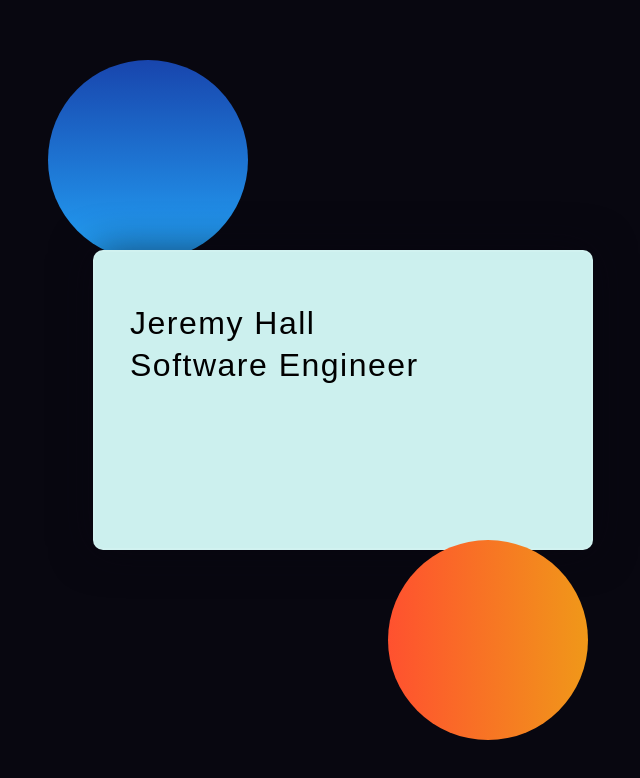
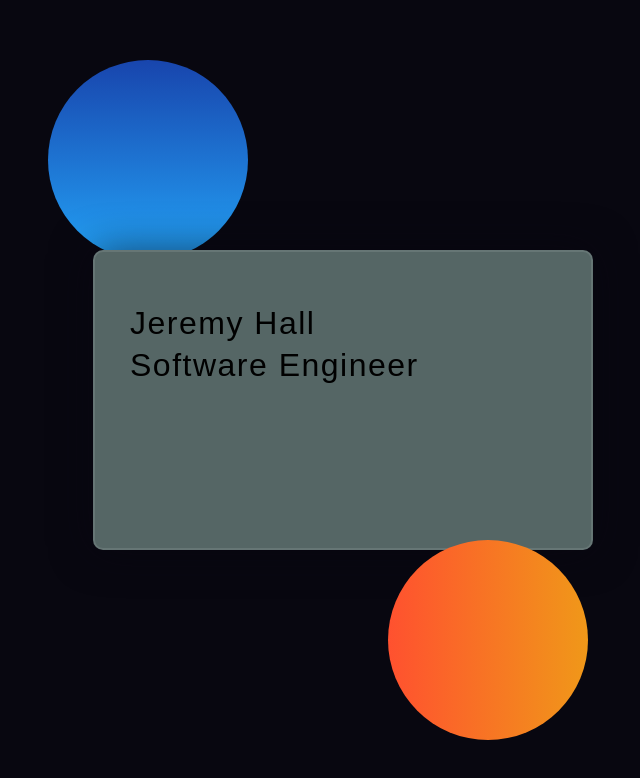
Before and after one commit to jeremysb1/glassmorphism1, a plain HTML site: page index.html in a window 1280 px wide. Shown: the whole page, without its empty margins (297-937 px from the left). Drawn offline with Linux system fonts and the light colour scheme.

Commit message:
changing form color

```diff
--- a/style.css
+++ b/style.css
@@ -45,7 +45,7 @@ body {
 form {
     height: 300px;
     width: 500px;
-    background-color: rgb(204, 240, 238);
+    background-color: rgb(85, 102, 101);
     position: absolute;
     transform: translate(-50%,-50%);
     top: 50%;
```
